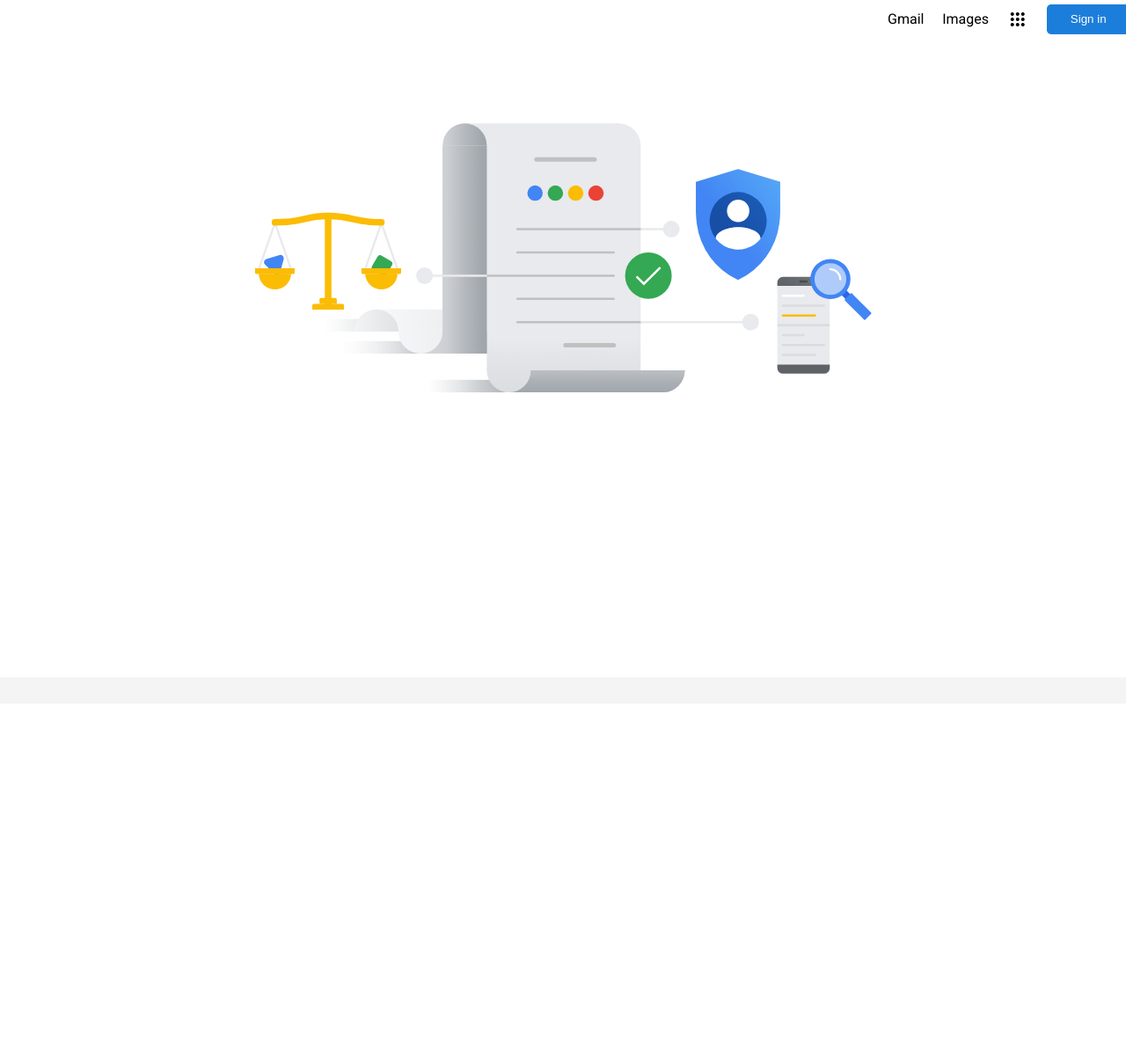
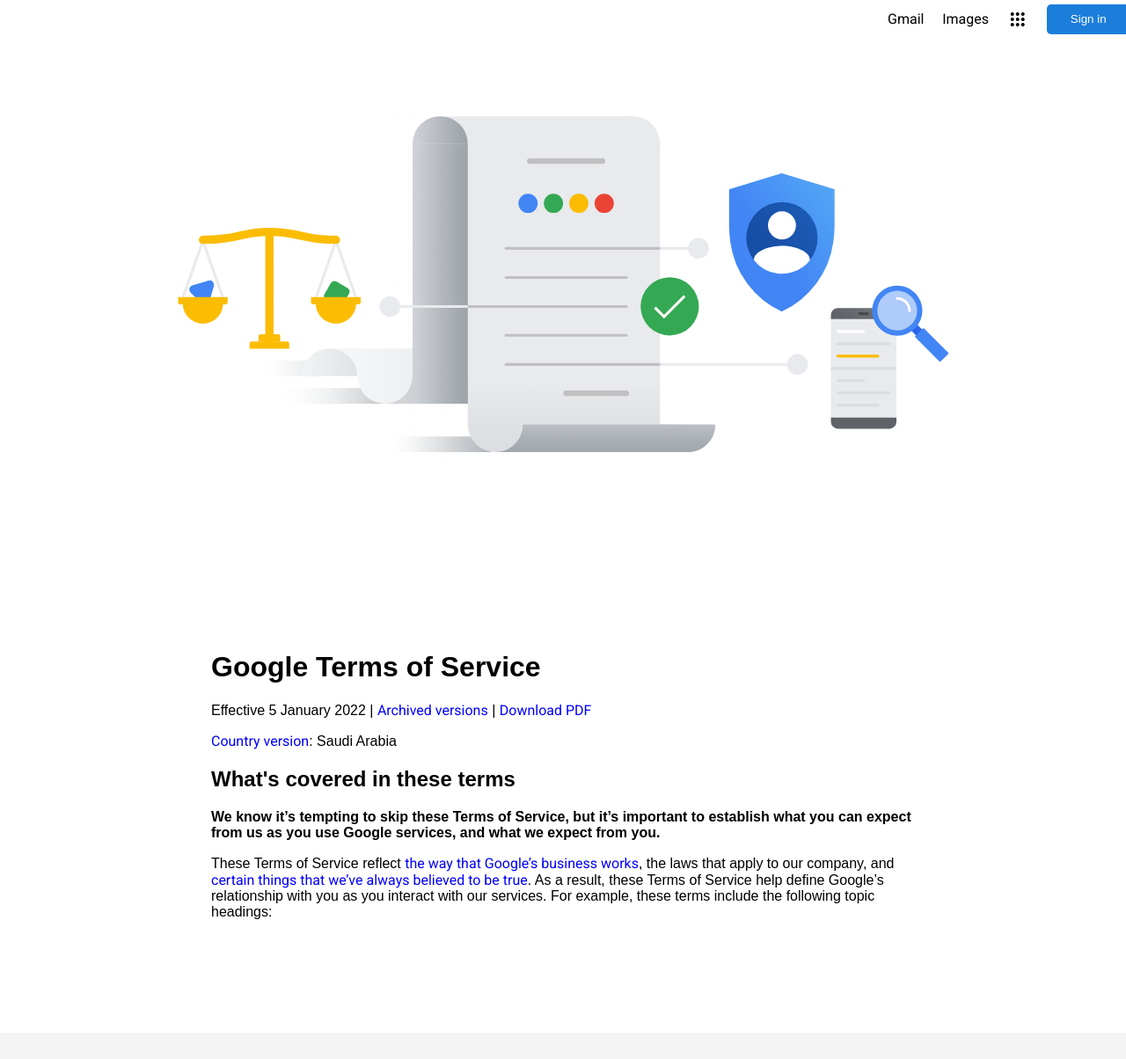
Before and after one commit to T-Python-June-24/LAB-TEMPLATES-HTML-CSS-102, a Django app: page /terms/ in a window 1280 px wide. Shown: the whole page at 88% size. Before the commit the page ends 446 px from the top, so only its background shows below. Run offline with Django 5.2, Linux system fonts and the light colour scheme.

Commit message:
solved the lab LAB-TEMPLATES-HTML-CSS-102 completly

```diff
--- a/Google/main/static/css/style.css
+++ b/Google/main/static/css/style.css
@@ -9,7 +9,6 @@ html, body {
     flex-direction: column;
     justify-content: space-between;
 }
-
 
 .main-header {
     display: flex;
@@ -77,14 +76,15 @@ a {
 .search-icon {
     width: 20px;
     height: 20px;
-    margin-left: 5; /* Adjusted margin */
+    margin-left: 5px;
 }
 
 .right-nav {
     display: flex;
     align-items: center;
 }
-.button-1{
+
+.button-1 {
     background-color: rgba(241, 242, 243, 0.675);
     color: rgb(0, 0, 0);
     border-radius: .3rem;
@@ -92,8 +92,9 @@ a {
     padding: 0.8rem 1.5rem;
     align-self: start;
     font-size: medium;
-    }
-.button-container{
+}
+
+.button-container {
     padding: 2rem;
     display: flex;
     flex-direction: row;
@@ -101,10 +102,12 @@ a {
     justify-content: center;
     align-items: center;
 }
+
 .content p {
     font-size: .5rem;
     margin-bottom: 10px;
-  }
+}
+
 .footer {
     background-color: #f4f4f4;
     padding: 15px;
@@ -113,7 +116,6 @@ a {
     align-items: stretch;
     width: 100%;
     position: relative;
-
 }
 
 .upper-footer {
@@ -136,9 +138,10 @@ a {
     display: flex;
     gap: 29px;
 }
+
 .terms {
     display: flex;
-    justify-content: center;
+    flex-direction: column;
     align-items: center;
     padding: 7rem 15rem;
 }
@@ -148,3 +151,22 @@ a {
     height: auto;
     transform: translateY(-3cm);
 }
+
+.terms-text {
+    transform: translateY(-20cm);
+    width: 80%;
+    text-align: center;
+    padding-top: 40px;
+}
+.terms-container a{
+    color: blue;
+    font-family: 'Roboto', sans-serif;
+
+}
+.bold {
+    font-weight: bold;
+}
+.terms-container  h1,h2,p {
+    font-family: sans-serif;
+
+}
--- a/Google/main/templates/main/terms.html
+++ b/Google/main/templates/main/terms.html
@@ -1,8 +1,17 @@
+{% extends 'main/base.html' %}
+{% load static %}
 
-    {% extends 'main/base.html' %}
-    {% load static %}
-    {% block content %}
-    <div class="terms">
-        <img src="/static/images/tos_main_illustration.svg" alt="Terms of Service Illustration" class="terms-logo">
+{% block content %}
+<link href="https://fonts.googleapis.com/css2?family=Roboto:wght@400;700&display=swap" rel="stylesheet">
+<div class="terms">
+    <img src="{% static 'images/tos_main_illustration.svg' %}" alt="Terms of Service Illustration" class="terms-logo">
+    <div class="terms-container">
+        <h1>Google Terms of Service</h1>
+        <p >Effective 5 January 2022 | <a href="#">Archived versions</a> | <a href="#">Download PDF</a></p>
+        <p><a href="">Country version</a>: Saudi Arabia</p>
+        <h2>What's covered in these terms</h2>
+        <p class="bold">We know it’s tempting to skip these Terms of Service, but it’s important to establish what you can expect from us as you use Google services, and what we expect from you.</p>
+        <p>These Terms of Service reflect <a href="#">the way that Google’s business works</a>, the laws that apply to our company, and <a href="">certain things that we’ve always believed to be true</a>. As a result, these Terms of Service help define Google’s relationship with you as you interact with our services. For example, these terms include the following topic headings:</p>
     </div>
-    {% endblock %}
+</div>
+{% endblock %}
```
